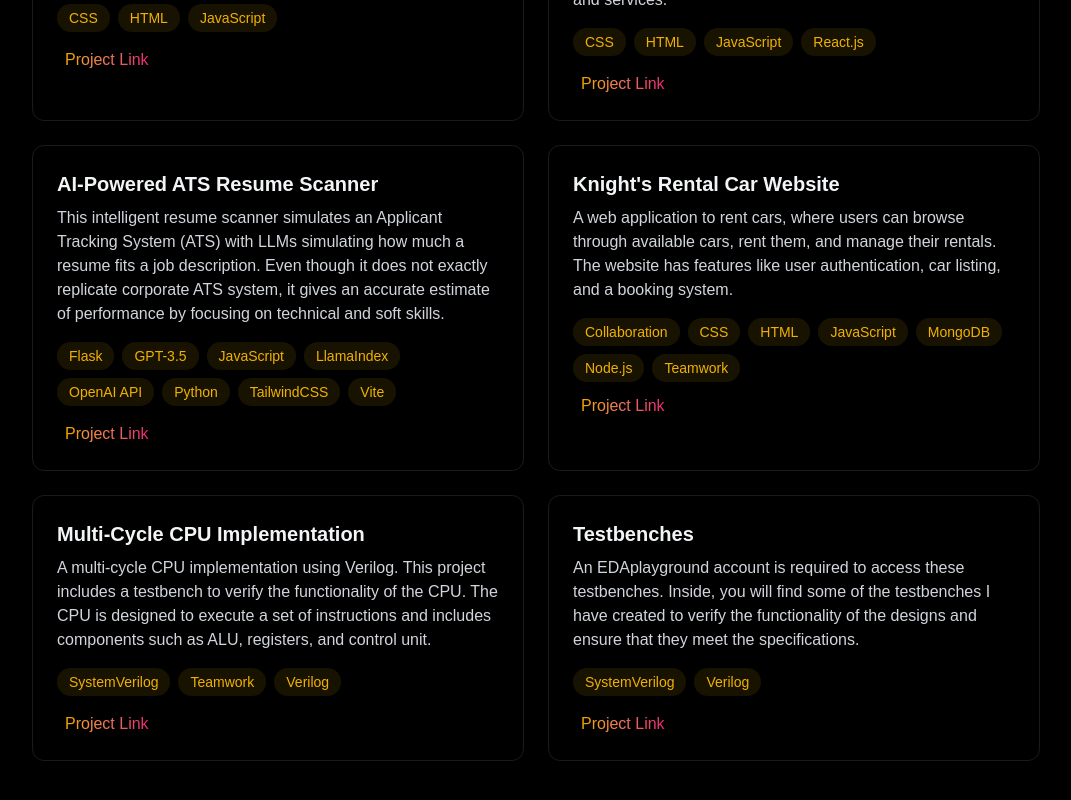
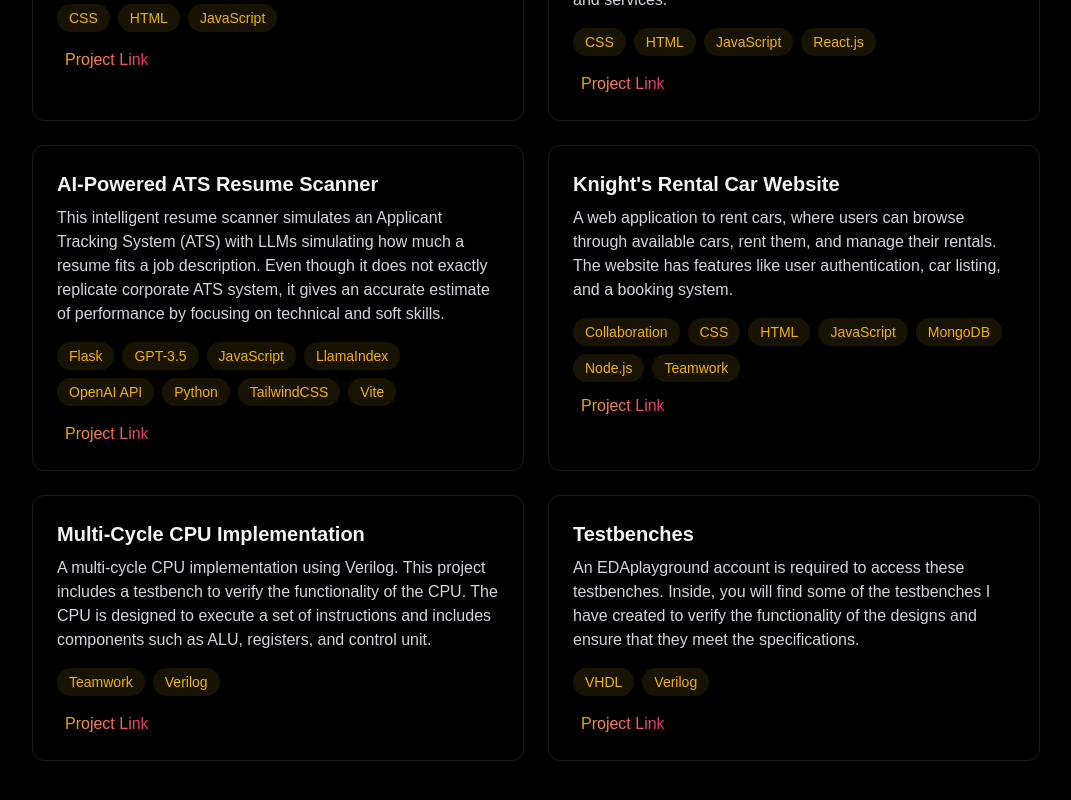
Before and after one commit to fpfrances/portfolio, a React (Vite) app: page / in a window 1280 px wide. Shown: the part 2795-3595 px from the top of the page, without its empty margins (104-1175 px from the left). Built offline with nearby package versions, Linux system fonts and the light colour scheme.

Commit message:
Updated skills and links

```diff
--- a/src/components/sections/About.jsx
+++ b/src/components/sections/About.jsx
@@ -18,7 +18,7 @@ export const About = () => {
 
     const SystemHardwareSkills = [
         "C/C++",
-        "SystemVerilog",
+        "VHDL",
         "Verilog"
     ]
 
--- a/src/components/sections/Projects.jsx
+++ b/src/components/sections/Projects.jsx
@@ -135,7 +135,7 @@ export const Projects = () => {
                         The CPU is designed to execute a set of instructions and includes components such as ALU, registers, and control unit.
                         </p>
                         <div className="flex flex-wrap gap-2">
-                            {["SystemVerilog", "Teamwork", "Verilog",].map((tech, key) => (
+                            {["Teamwork", "Verilog"].map((tech, key) => (
                             <span key={key} className="bg-yellow-500/10 text-yellow-500 py-1 px-3 rounded-full text-sm hover:bg-yellow-500/20
                             hover:shadow-[0_0_15px_rgba(234,179,8,0.4)] transition-all">{tech}
                             </span>
@@ -156,7 +156,7 @@ export const Projects = () => {
                         functionality of the designs and ensure that they meet the specifications.
                         </p>
                         <div className="flex flex-wrap gap-2">
-                            {["SystemVerilog", "Verilog"].map((tech, key) => (
+                            {["VHDL","Verilog"].map((tech, key) => (
                             <span key={key} className="bg-yellow-500/10 text-yellow-500 py-1 px-3 rounded-full text-sm hover:bg-yellow-500/20
                             hover:shadow-[0_0_15px_rgba(234,179,8,0.4)] transition-all">{tech}
                             </span>
```
